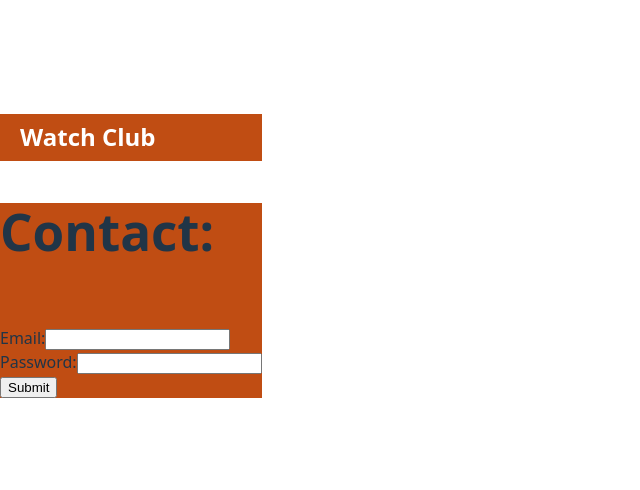
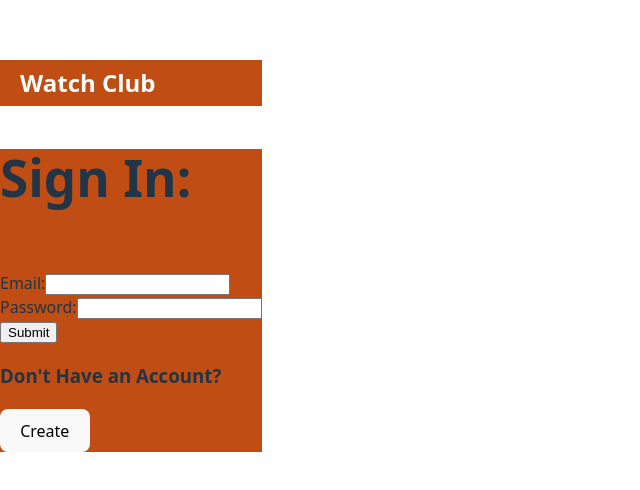
Before and after one commit to nicrouton/finalClientSided, a React (Vite) app in the folder portfolioPage/: page / in a window 1280 px wide. Shown: the part 144-634 px from the top of the page, without its empty margins (0-640 px from the left). Built offline with nearby package versions, Linux system fonts and the light colour scheme; the HTML template or start-up script is replaced by a standard one.

Commit message:
Modified the header of SignIn jsx file. Added a header and button for account creation. Modified the css for sign in jsx to center the h3 tag.

```diff
--- a/portfolioPage/src/components/SignIn/SignIn.jsx
+++ b/portfolioPage/src/components/SignIn/SignIn.jsx
@@ -5,10 +5,10 @@ function buttonAction() {
   alert("Information was submitted.");
 }
 
-const Contact = () => {
+const SignIn = () => {
   return (
     <section id="contact">
-        <h1>Contact:</h1>
+        <h1>Sign In:</h1>
         <br></br>
         <form>
           <label for="email">Email:</label>
@@ -19,8 +19,10 @@ const Contact = () => {
           <br></br>
           <input type="submit" value="Submit" onClick={buttonAction}></input>
         </form>
+        <h3>Don't Have an Account?</h3>
+        <button>Create</button>
     </section>
   )
 };
 
-export default Contact;
+export default SignIn;
--- a/portfolioPage/src/components/SignIn/SignIn.module.css
+++ b/portfolioPage/src/components/SignIn/SignIn.module.css
@@ -1,3 +1,7 @@
 section {
     background-color: #c04d13;
 }
+
+h3 {
+    justify-content: center;
+}
```
